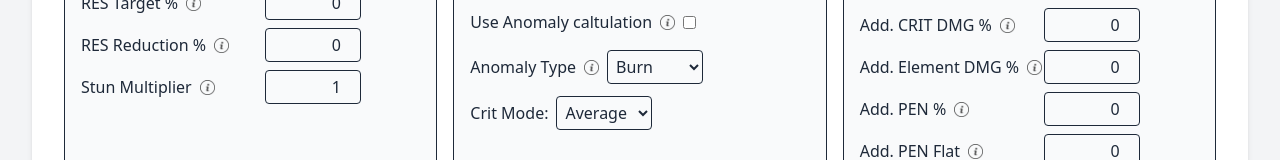
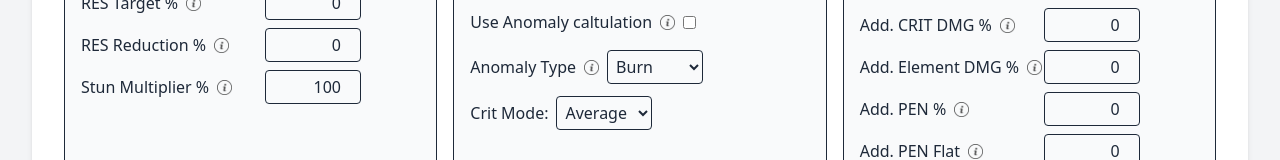
Before and after one commit to gigachadthegreat/zzzstatcalculator, a React (Vite) app: page / in a window 1280 px wide. Shown: the part 1875-2035 px from the top of the page. Built offline with nearby package versions, Linux system fonts and the light colour scheme.

Commit message:
feat: Stun multiplier is now in percent

```diff
--- a/src/App.tsx
+++ b/src/App.tsx
@@ -96,7 +96,7 @@ function App() {
     const [dmgTakenIncrease, setDmgTakenIncrease] = useState(0);
     const [dmgTakenReduction, setDmgTakenReduction] = useState(0);
     const [defenseShred, setDefenseShred] = useState(0);
-    const [stunMultiplier, setStunMultiplier] = useState(1);
+    const [stunMultiplier, setStunMultiplier] = useState(100);
     const [resIgnore, setResIgnore] = useState(0);
     const [additionalDmgBonusMultiplierAttacker, setAdditionalDmgBonusMultiplierAttacker] = useState(0);
     const [critMode, setCritMode] = useState<"avg" | "crit" | "noCrit">("avg");
--- a/src/components/DamageCalculator.tsx
+++ b/src/components/DamageCalculator.tsx
@@ -190,7 +190,7 @@ function DamageCalculator({
             calculateDefenseMultiplier() *
             calculateResMultiplier() *
             calculatedmgTakenMultiplierTarget() *
-            stunMultiplier
+            (stunMultiplier/100)
         );
     };
 
@@ -204,7 +204,7 @@ function DamageCalculator({
             calculateDefenseMultiplier() *
             calculateResMultiplier() *
             calculatedmgTakenMultiplierTarget() *
-            stunMultiplier
+            (stunMultiplier/100)
         );
     };
 
@@ -346,7 +346,7 @@ function DamageCalculator({
 
                     <div className="flex items-center gap-2 mb-2">
                         <LabelWithTextInput
-                            labelText="Stun Multiplier"
+                            labelText="Stun Multiplier %"
                             infoText="Damage multiplier when the enemy is stunned."
                             onInputChange={(value) => setStunMultiplier(Number(value))}
                             inputValue={stunMultiplier}
```
